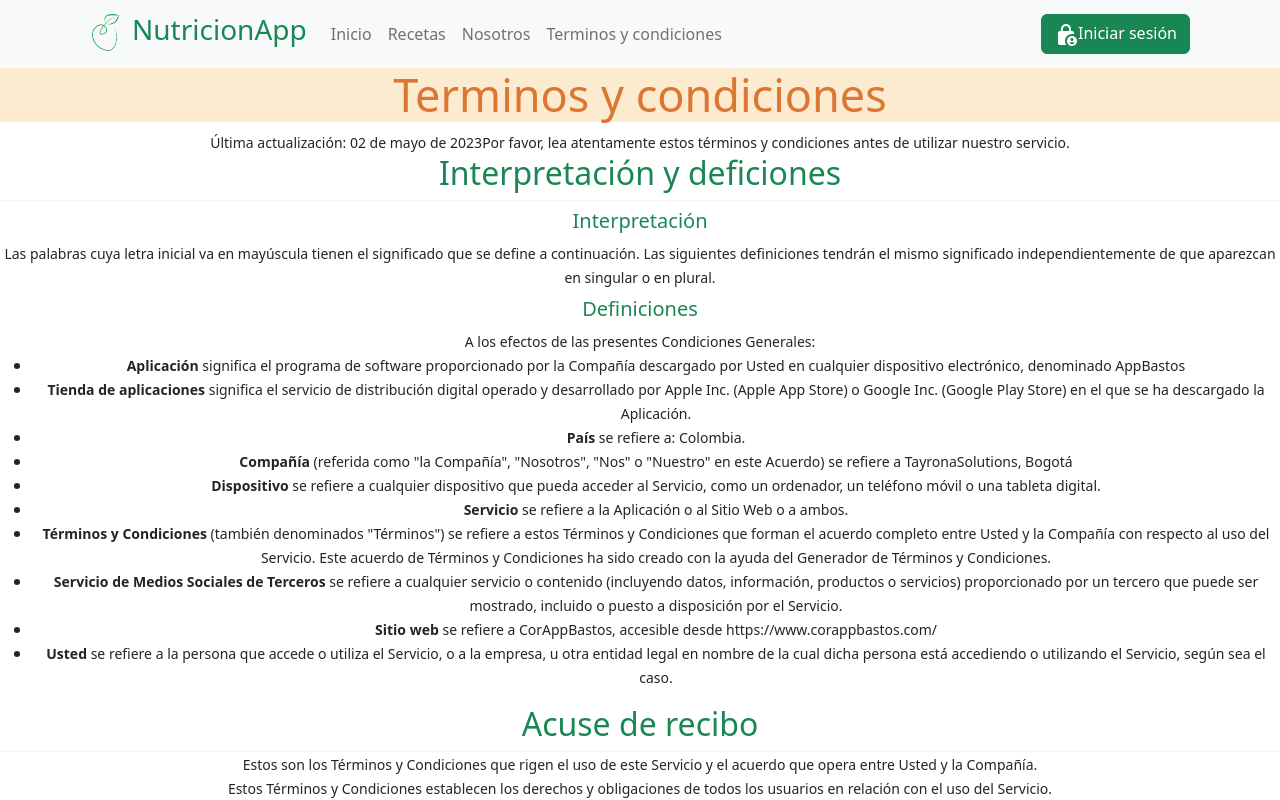
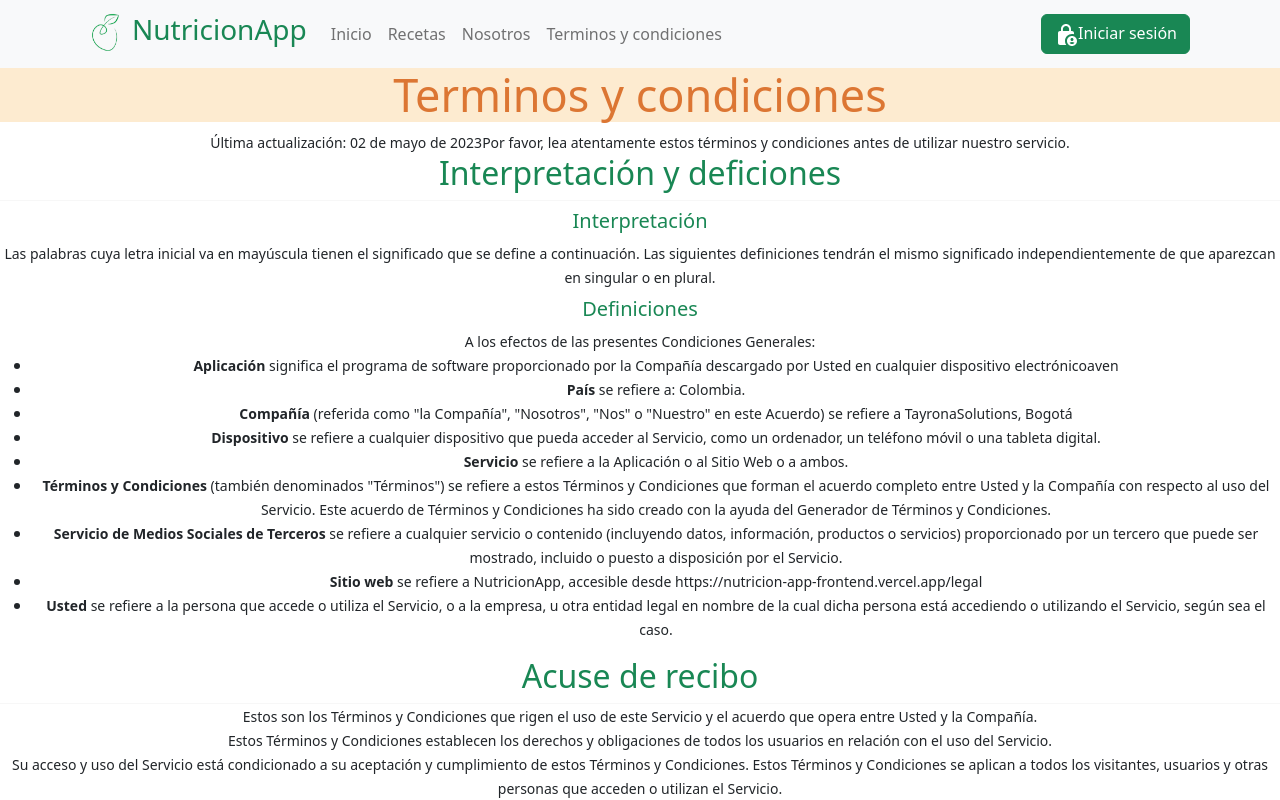
Before and after one commit to scasasr/NutricionApp-frontend, a React (Create React App) app: page /legal in a window 1280 px wide. Shown: the top 800 px of the page. Built offline with nearby package versions, Linux system fonts and the light colour scheme; no server answers.

Commit message:
Update Terms.js

```diff
--- a/src/components/Terms.js
+++ b/src/components/Terms.js
@@ -14,15 +14,14 @@ const Terms = () => {
         <small>A los efectos de las presentes Condiciones Generales:</small>
         <ul>
 
-            <li> <small><b>Aplicación</b> significa el programa de software proporcionado por la Compañía descargado por Usted en cualquier dispositivo electrónico, denominado AppBastos</small></li>
-            <li> <small><b>Tienda de aplicaciones</b> significa el servicio de distribución digital operado y desarrollado por Apple Inc. (Apple App Store) o Google Inc. (Google Play Store) en el que se ha descargado la Aplicación.</small></li>
+            <li> <small><b>Aplicación</b> significa el programa de software proporcionado por la Compañía descargado por Usted en cualquier dispositivo electrónicoaven</small></li>
             <li> <small><b>País</b> se refiere a: Colombia.</small></li>
             <li> <small><b>Compañía</b> (referida como "la Compañía", "Nosotros", "Nos" o "Nuestro" en este Acuerdo) se refiere a TayronaSolutions, Bogotá</small></li>
             <li> <small><b>Dispositivo</b> se refiere a cualquier dispositivo que pueda acceder al Servicio, como un ordenador, un teléfono móvil o una tableta digital.</small></li>
             <li> <small><b>Servicio</b> se refiere a la Aplicación o al Sitio Web o a ambos.</small></li>
             <li> <small><b>Términos y Condiciones</b> (también denominados "Términos") se refiere a estos Términos y Condiciones que forman el acuerdo completo entre Usted y la Compañía con respecto al uso del Servicio. Este acuerdo de Términos y Condiciones ha sido creado con la ayuda del Generador de Términos y Condiciones.</small></li>
             <li> <small><b>Servicio de Medios Sociales de Terceros</b> se refiere a cualquier servicio o contenido (incluyendo datos, información, productos o servicios) proporcionado por un tercero que puede ser mostrado, incluido o puesto a disposición por el Servicio.</small></li>
-            <li> <small><b>Sitio web</b> se refiere a CorAppBastos, accesible desde https://www.corappbastos.com/</small></li>
+            <li> <small><b>Sitio web</b> se refiere a NutricionApp, accesible desde https://nutricion-app-frontend.vercel.app/legal</small></li>
             <li> <small><b>Usted</b> se refiere a la persona que accede o utiliza el Servicio, o a la empresa, u otra entidad legal en nombre de la cual dicha persona está accediendo o utilizando el Servicio, según sea el caso.</small></li>
         </ul>
 
```
